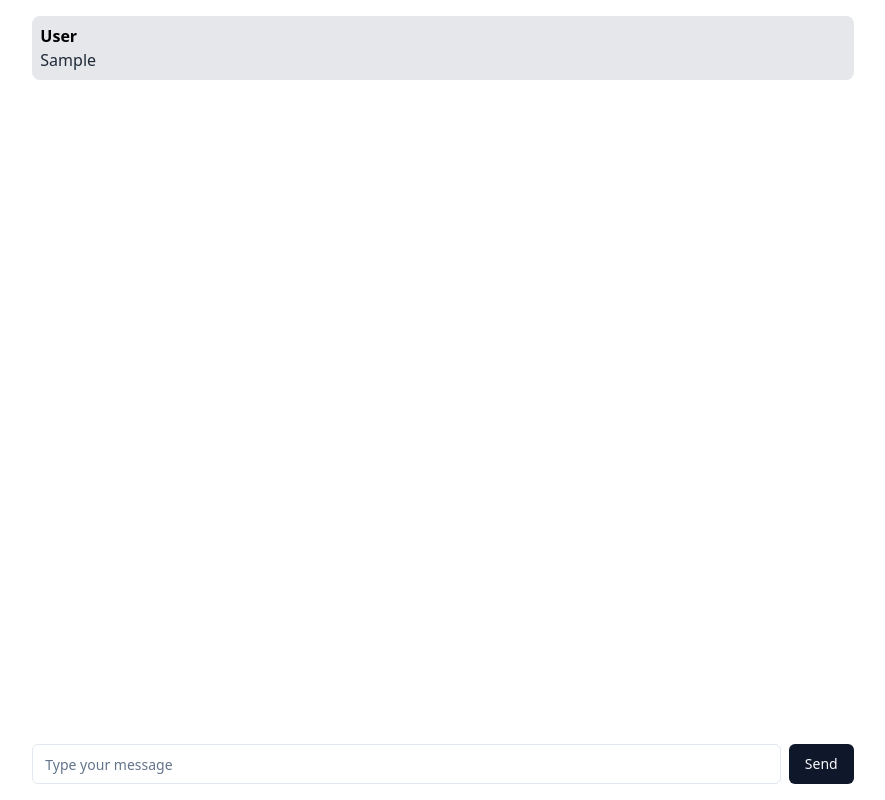
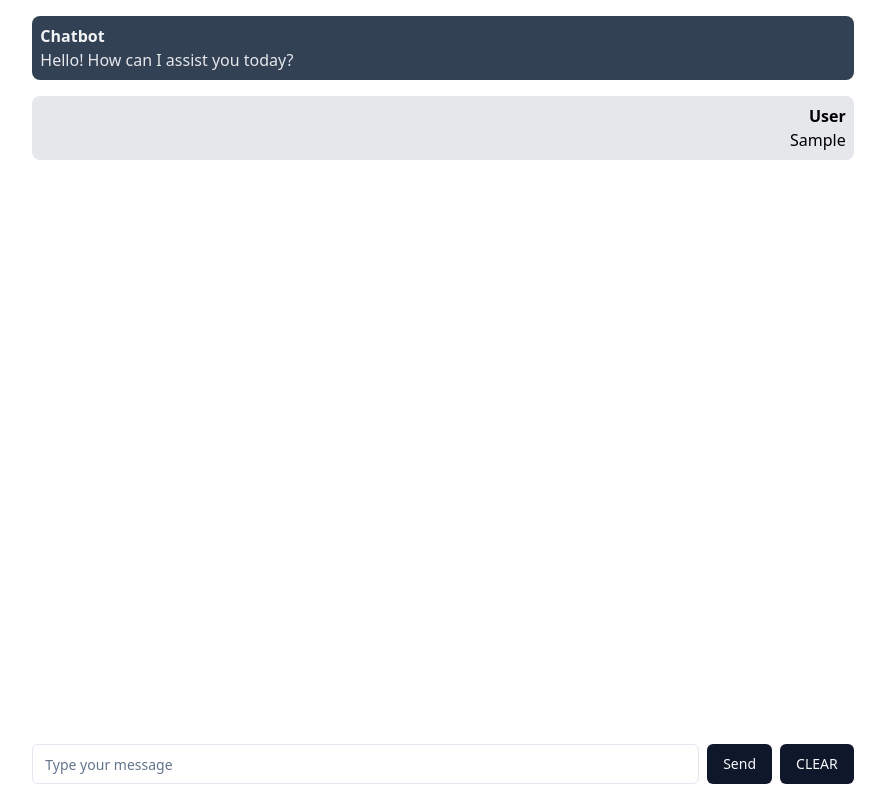
Before and after one commit to devlinchau/techfest-fe, a React (Vite) app: page / in a window 1280 px wide. Both pictures are taken after typing "Sample" into the empty fields and a click on the button "Send". Shown: the whole page, without its empty margins (197-1082 px from the left). Built offline with nearby package versions, Linux system fonts and the light colour scheme; no server answers.

Commit message:
feat: chatbot functionality

```diff
--- a/package.json
+++ b/package.json
@@ -10,7 +10,9 @@
     "preview": "vite preview"
   },
   "dependencies": {
+    "@radix-ui/react-dropdown-menu": "^2.0.6",
     "@radix-ui/react-slot": "^1.0.2",
+    "axios": "^1.6.7",
     "class-variance-authority": "^0.7.0",
     "clsx": "^2.1.0",
     "lucide-react": "^0.321.0",
--- a/src/App.tsx
+++ b/src/App.tsx
@@ -2,8 +2,8 @@ import Chat from './components/Chat';
 
 export default function App() {
   return (
-      <div className="flex items-center justify-center h-screen">
-        <Chat />
-      </div>
+        <div className="flex items-center justify-center h-screen">
+          <Chat />
+        </div>
   );
 };
--- a/src/components/Chat.tsx
+++ b/src/components/Chat.tsx
@@ -1,22 +1,45 @@
-// src/components/Chat.tsx
-import { useState } from 'react';
-import { Button } from "@/components/ui/button"
-import { Input } from "@/components/ui/input"
-
+import React, { useEffect, useState } from 'react';
+import { Button } from "@/components/ui/button";
+import { Input } from "@/components/ui/input";
+import axios from 'axios';
 
 export default function Chat() {
   const [input, setInput] = useState<string>("");
-  const [messages, setMessages] = useState<string[]>([]);
+  const [messages, setMessages] = useState<string[]>(JSON.parse(localStorage.getItem('chatMessages') || '[]'));
+  const [replies, setReplies] = useState<string[]>(JSON.parse(localStorage.getItem('chatReplies') || '[]'));
+  const [loading, setLoading] = useState(false);
+
+  useEffect(() => {
+    localStorage.setItem('chatMessages', JSON.stringify(messages));
+    localStorage.setItem('chatReplies', JSON.stringify(replies));
+  }, [messages, replies]);
+
+  useEffect(() => {
+    const sendMessageToApi = async () => {
+      try {
+        setLoading(true);
+        const response = await axios.post('http://localhost:8000/chatbot/chatbot/', { message: messages[messages.length-1] });
+        setReplies([...replies, response.data.response]);
+      } catch (error) {
+        console.error('Error sending message to API:', error);
+      } finally {
+        setLoading(false);
+      }
+    };
+
+    if (messages.length > replies.length) {
+      sendMessageToApi();
+    }
+  }, [messages]);
 
   const handleSendMessage = () => {
     setMessages([...messages, input]);
     setInput("");
-    // Implement logic to send message to the backend or OpenAI API
   };
 
   const handleKeyDown = (e: React.KeyboardEvent<HTMLInputElement>) => {
     if (e.key === 'Enter' && !e.shiftKey) {
-      e.preventDefault(); // Prevents the default behavior (e.g., submitting a form)
+      e.preventDefault();
       handleSendMessage();
     } else if (e.key === 'Enter' && e.shiftKey) {
       setInput((prevInput) => prevInput + "\n");
@@ -26,14 +49,36 @@ export default function Chat() {
   return (
     <div className="flex flex-col h-screen w-full lg:w-2/3 mx-auto">
       <div className="flex-grow p-4 overflow-y-auto">
-        {messages.map((message, index) => (
-          <div key={index} className="mb-2 p-2 rounded-lg bg-gray-200">
-            <span className="font-semibold">User</span>
+        <div className="mb-4 p-2 rounded-lg bg-slate-700">
+          <span className="font-semibold text-gray-100">Chatbot</span>
+          <br />
+          <span className="text-gray-200">Hello! How can I assist you today?</span>
+        </div>
+        {([...messages.map((message, index) => ({ content: message, index, isChatbot: false })),
+        ...replies.map((reply, index) => (
+          { content: reply, index, isChatbot: true }))]
+          .sort((a, b) => a.index - b.index)).map((item, index) => (
+            <div
+            key={index}
+            className={`mb-4 p-2 rounded-lg ${item.isChatbot ? 'bg-slate-700' : 'bg-gray-200'}
+            ${!item.isChatbot ? 'text-right' : ''}`}
+          >
+            <span className={`font-semibold ${item.isChatbot ? 'text-gray-100' : ''}`}>
+              {item.isChatbot ? 'Chatbot' : 'User'}
+            </span>
             <br />
-            <span className="text-gray-800">{message}</span>
+            <span className={`${item.isChatbot ? 'text-gray-200' : ''}`}>{item.content}</span>
           </div>
         ))}
       </div>
+
+      {loading && (
+        <div className="flex justify-center items-center mb-5">
+          <div
+            className="animate-spin rounded-full border-t-4 border-blue-900
+            border-opacity-50 h-12 w-12"></div>
+        </div>
+      )}
 
       <div className="flex w-full max-w-full items-center space-x-2 p-4">
         <Input
@@ -50,8 +95,13 @@ export default function Chat() {
         >
           Send
         </Button>
+        <Button
+          type="button"
+          onClick={() => {localStorage.clear(); setMessages([]); setReplies([]);}}
+          >
+            CLEAR
+        </Button>
       </div>
-
     </div>
   );
 };
```
Also changed, not shown: 2 other files (tests, documents, lock files or other folders).
